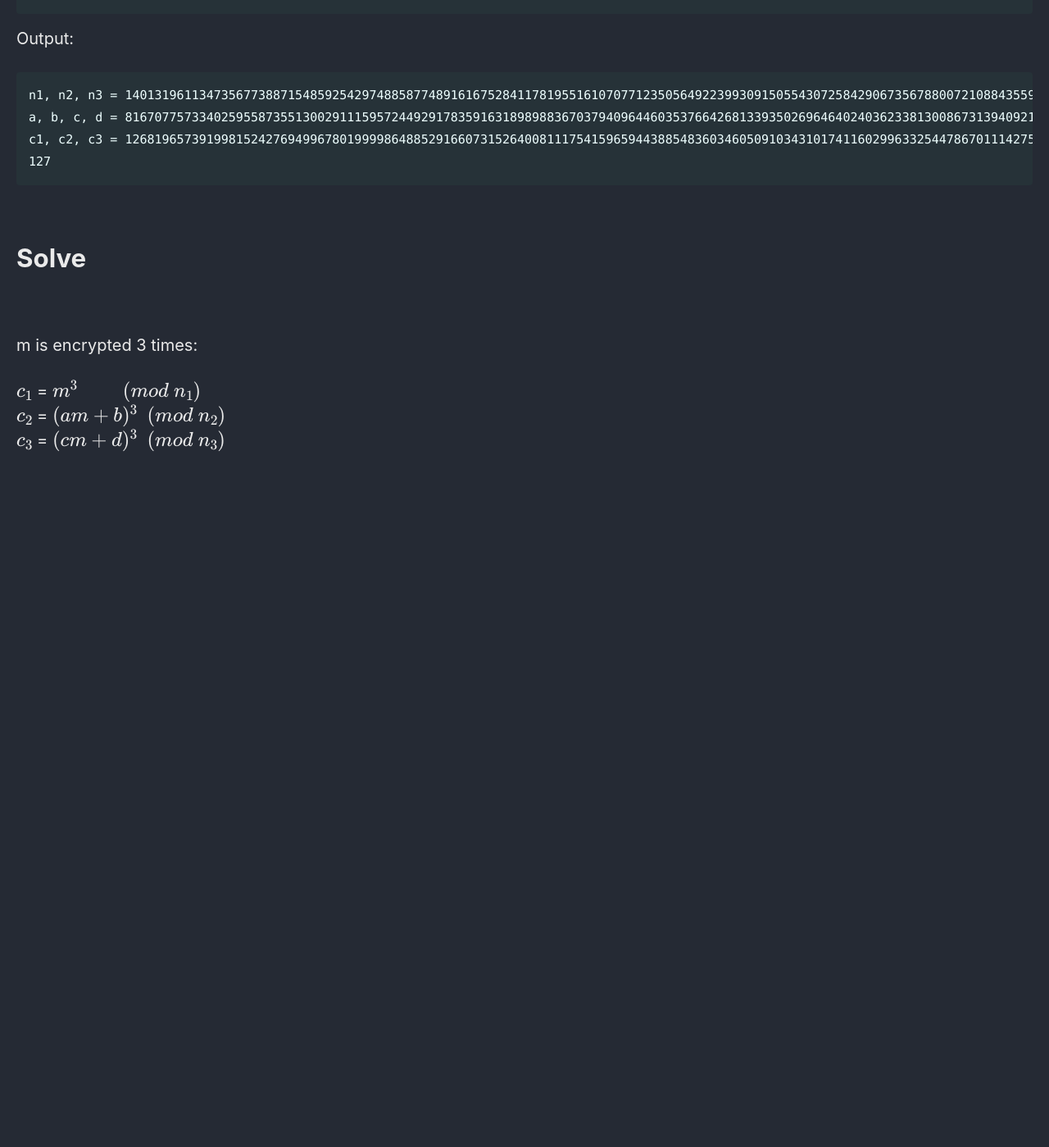
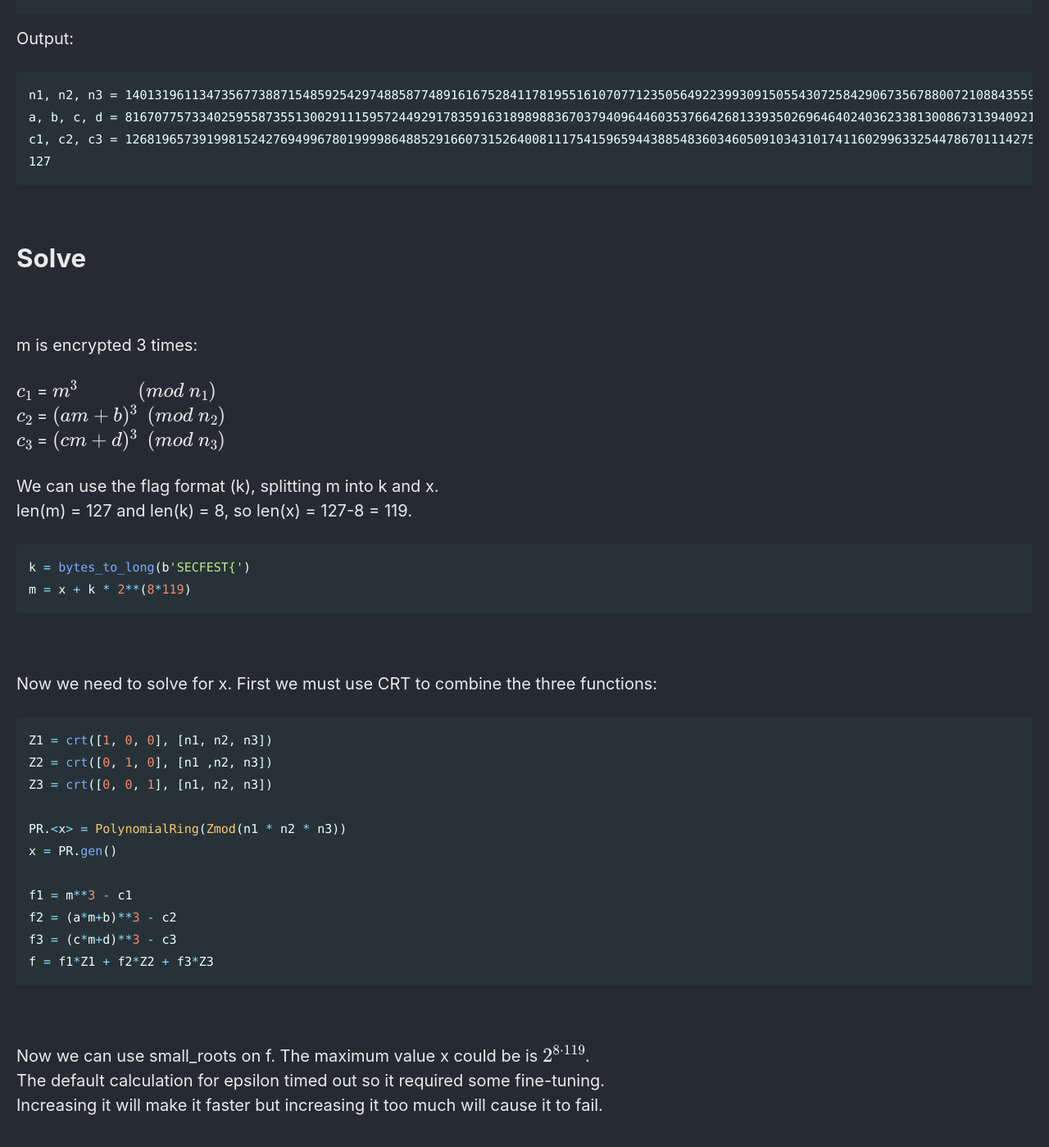
Before and after one commit to Connor-McCartney/Connor-McCartney.github.io, a Jekyll site: the page built from _pages/cryptography/small-roots/really-sick-aesthetic-SECFEST-2022.md, in a window 1280 px wide and 1400 px high, scrolled down 974 px. Shown: the whole window at 82% size. Built offline with Jekyll 4.4.1, drawn with Linux system fonts in a browser that asks for light colours; cached includes are drawn as plain includes; before the commit the page ends 1582 px from its top, so only the background shows below that.

Commit message:
Update really-sick-aesthetic-SECFEST-2022.md

````diff
--- a/_pages/cryptography/small-roots/really-sick-aesthetic-SECFEST-2022.md
+++ b/_pages/cryptography/small-roots/really-sick-aesthetic-SECFEST-2022.md
@@ -52,6 +52,38 @@ c1, c2, c3 = 1268196573919981524276949967801999986488529166073152640081117541596
 
 m is encrypted 3 times: <br>
 
-$$c_1$$ = $$m^3 \ \ \ \ \ \ \ \ \ (mod \ n_1)$$
+$$c_1$$ = $$m^3 \ \ \ \ \ \ \ \ \ \ \ \ (mod \ n_1)$$
 $$c_2$$ = $$(am + b)^3 \ \ (mod \ n_2)$$
 $$c_3$$ = $$(cm + d)^3 \ \ (mod \ n_3)$$
+
+We can use the flag format (k), splitting m into k and x. <br>
+len(m) = 127 and len(k) = 8, so len(x) = 127-8 = 119.
+
+```python
+k = bytes_to_long(b'SECFEST{')
+m = x + k * 2**(8*119)
+```
+
+<br>
+
+Now we need to solve for x. First we must use CRT to combine the three functions:
+
+```python
+Z1 = crt([1, 0, 0], [n1, n2, n3])
+Z2 = crt([0, 1, 0], [n1 ,n2, n3])
+Z3 = crt([0, 0, 1], [n1, n2, n3])
+
+PR.<x> = PolynomialRing(Zmod(n1 * n2 * n3))
+x = PR.gen()
+
+f1 = m**3 - c1
+f2 = (a*m+b)**3 - c2
+f3 = (c*m+d)**3 - c3
+f = f1*Z1 + f2*Z2 + f3*Z3
+```
+
+<br>
+
+Now we can use small_roots on f. The maximum value x could be is $$2^{8 \cdot 119}$$. <br>
+The default calculation for epsilon timed out so it required some fine-tuning. <br>
+Increasing it will make it faster but increasing it too much will cause it to fail. <br>
````
